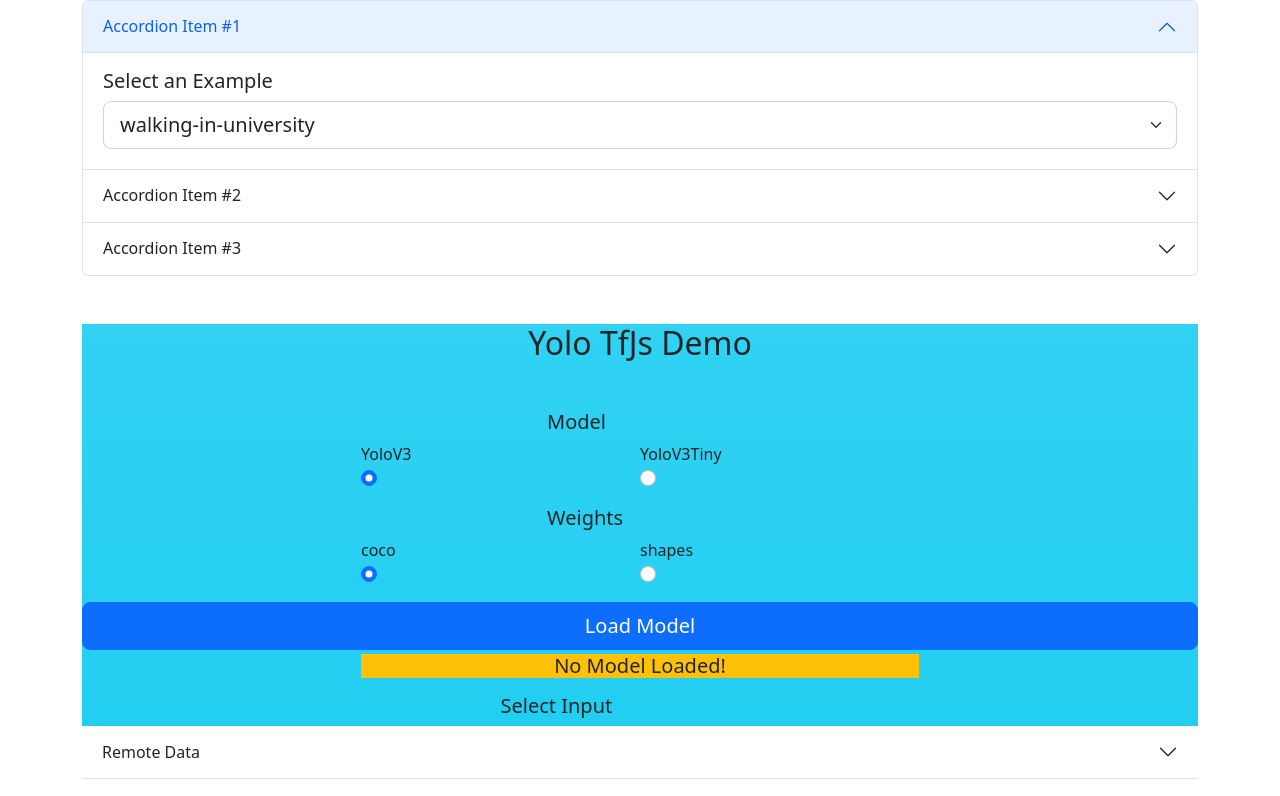
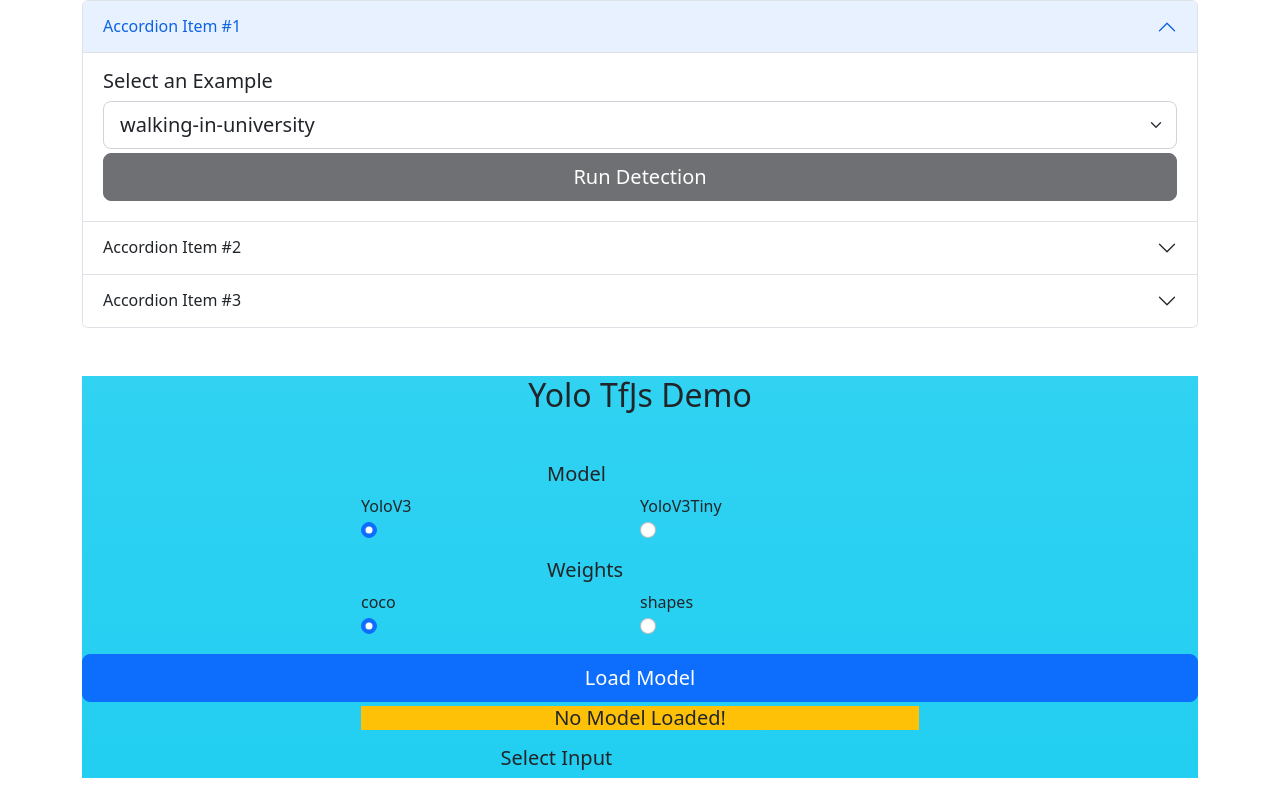
Before and after one commit to ronen-halevy/yolov3-tfjs-gui, a React (Create React App) app: page / in a window 1280 px wide. Shown: the top 796 px of the page. Built offline with nearby package versions, Linux system fonts and the light colour scheme; what @tensorflow/tfjs would draw is missing.

Commit message:
set source of video

```diff
--- a/src/YoloV3.js
+++ b/src/YoloV3.js
@@ -181,11 +181,11 @@
     yoloPredictor.current = new YoloPredictor(renderCallback_);
   }, []);
 
-  const runVideo = () => {
+  const runVideo = (sourceSel) => {
     setShowVideoControl(true);
     videoRef.current.preload = 'auto';
     videoRef.current.crossOrigin = 'anonymous';
-    if (sourceSelection == 'local') {
+    if (sourceSel == 'local') {
       var URL = window.URL || window.webkitURL;
       var fileURL = URL.createObjectURL(selectedFile);
       videoRef.current.src = fileURL;
@@ -241,7 +241,7 @@
       runImage(selectedFile);
     } else {
       // setSelectedVidFile(selectedFile);
-      runVideo();
+      runVideo('local');
     }
   };
   const onClickRunRemote = () => {
@@ -254,7 +254,7 @@
       // URL.createObjectURL(selectedFile);
       // runImage(selectedFile);
     } else {
-      runVideo();
+      runVideo('remote');
     }
   };
 
@@ -406,9 +406,13 @@
               type='button'
               data-bs-toggle='collapse'
               data-bs-target='#flush-collapseOne'
-              aria-expanded='false'
+              aria-expanded='true'
               aria-controls='flush-collapseOne'
               onChange={onChangeDataSource2}
+
+              //   data-bs-target='#panelsStayOpen-collapseOne'
+              //   aria-expanded='true'
+              //   aria-controls='panelsStayOpen-collapseOne'
             >
               Remote Data
             </button>
@@ -449,7 +453,7 @@
               type='button'
               data-bs-toggle='collapse'
               data-bs-target='#flush-collapseTwo'
-              aria-expanded='false'
+              aria-expanded='true'
               aria-controls='flush-collapseTwo'
             >
               Local File Uplad
@@ -576,6 +580,18 @@
                       </option>
                     ))}
                   </select>
+                </div>
+              </div>
+              <div className='row '>
+                <div>
+                  <button
+                    variant='primary'
+                    disabled={!isModelLoaded}
+                    className='btn btn btn-dark  btn-lg col-12 mb-1'
+                    onClick={onClickRunRemote}
+                  >
+                    Run Detection
+                  </button>
                 </div>
               </div>
             </div>
```
